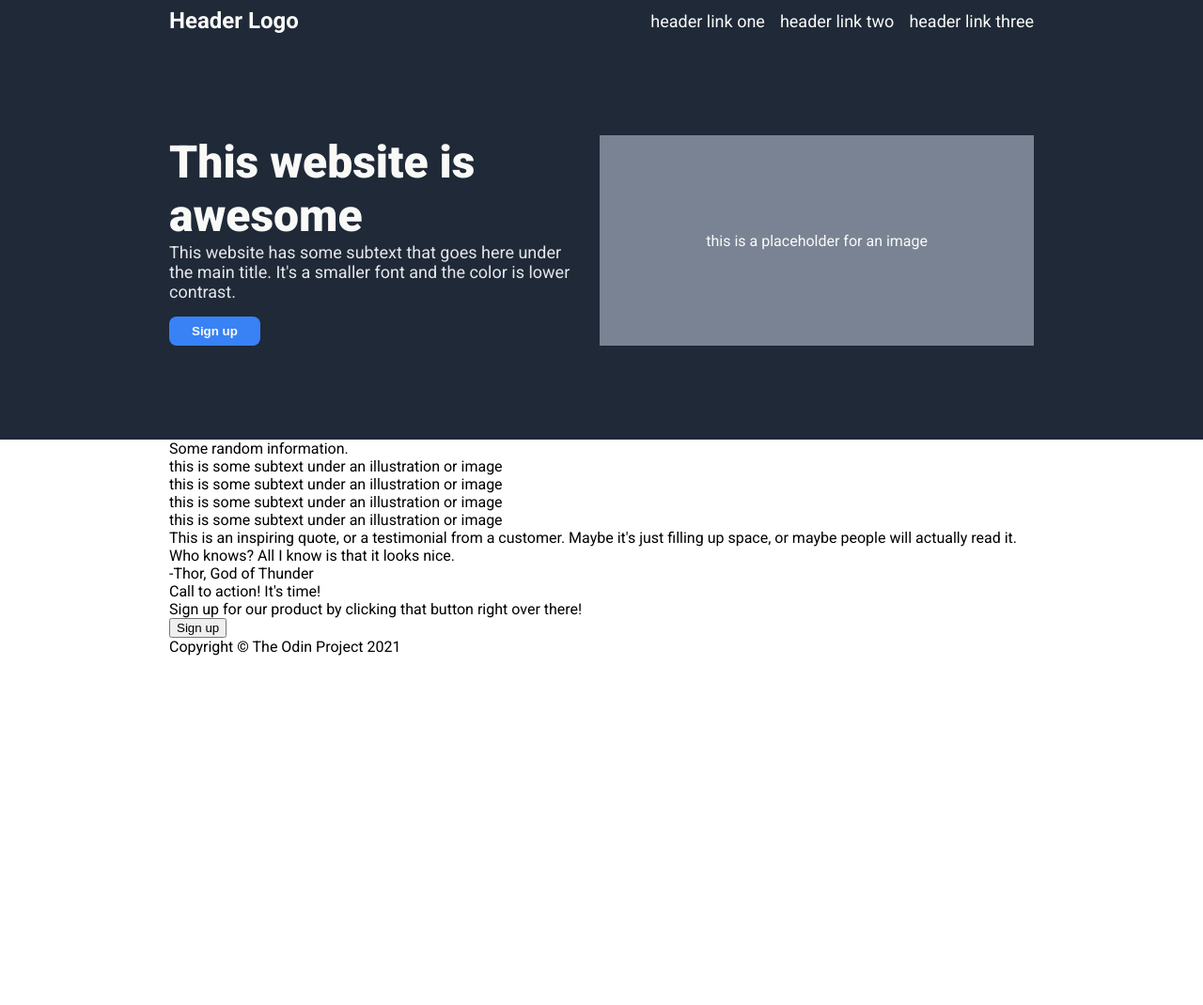
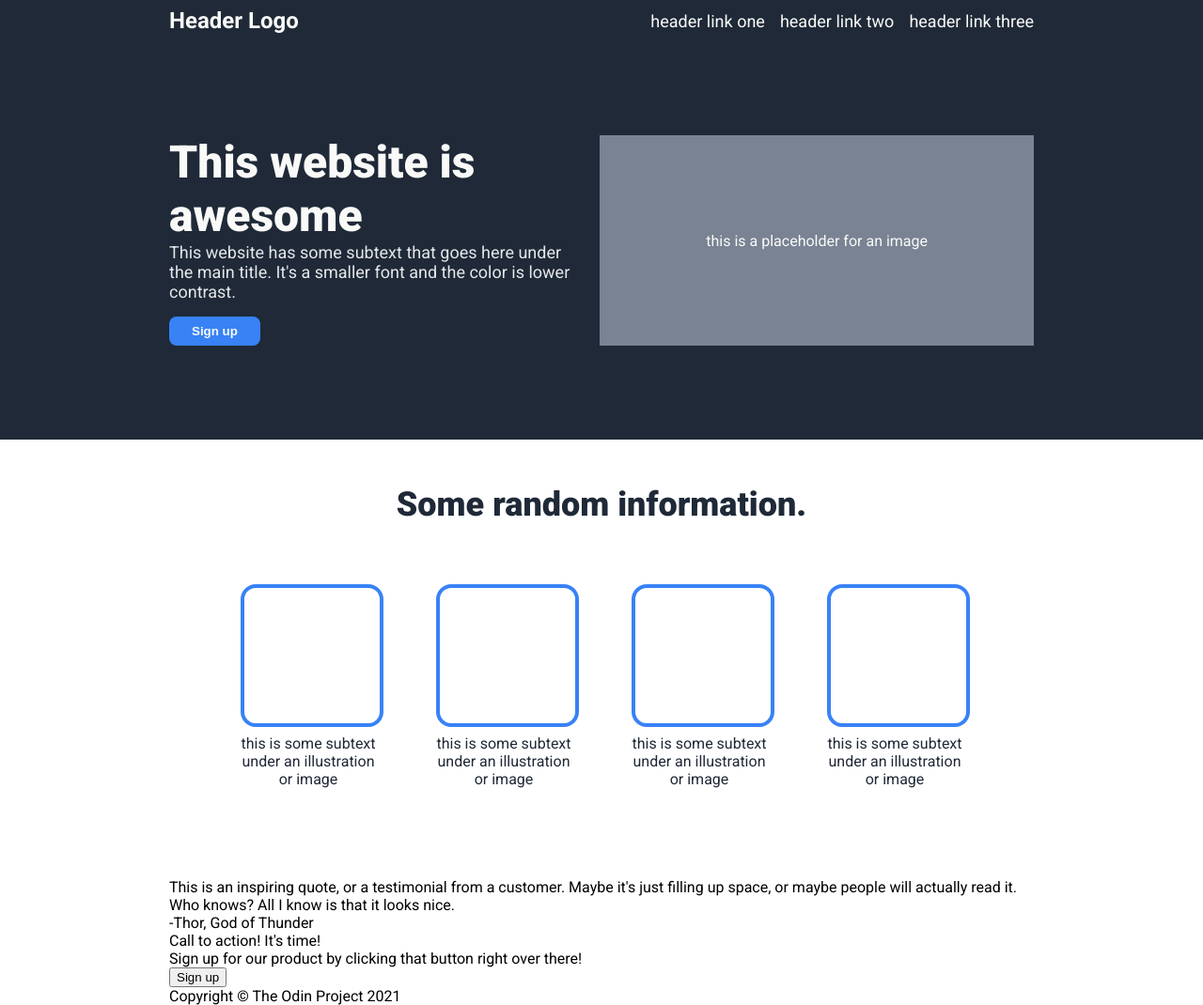
Before and after one commit to bafi-hng/odin-landing-page, a plain HTML site: page index.html in a window 1280 px wide. Shown: the whole page at 94% size. Before the commit the page ends 800 px from the top, so only its background shows below. Drawn offline with Linux system fonts and the light colour scheme.

Commit message:
Create rough style for second section

```diff
--- a/index.html
+++ b/index.html
@@ -31,15 +31,25 @@
             <div class="image">this is a placeholder for an image</div>
         </div>
         <div class="second-section">
-            <div>Some random information.</div>
+            <div class="info-header">Some random information.</div>
+            <div class="information">
+                <div class="info">
                     <div class="placeholder-box"></div>
                     <div class="placeholder-descript">this is some subtext under an illustration or image</div>
+                </div>
+                <div class="info">
                     <div class="placeholder-box"></div>
                     <div class="placeholder-descript">this is some subtext under an illustration or image</div>
+                </div>
+                <div class="info">
                     <div class="placeholder-box"></div>
                     <div class="placeholder-descript">this is some subtext under an illustration or image</div>
+                </div>
+                <div class="info">
                     <div class="placeholder-box"></div>
                     <div class="placeholder-descript">this is some subtext under an illustration or image</div>
+                </div>
+            </div>
         </div>
         <div class="third-section">
             <div class="quote">This is an inspiring quote, or a testimonial from a customer.
--- a/style.css
+++ b/style.css
@@ -89,3 +89,40 @@ a {
     border: 0;
     border-radius: 8px;
 }
+
+/* second section */
+
+.second-section {
+    text-align: center;
+    padding: 48px 400px 96px;
+}
+
+.information {
+    display: flex;
+    justify-content: center;
+    gap: 64px;
+}
+
+.info-header {
+    font-size: 36px;
+    font-weight: 900;
+    color: #1F2937;
+    margin-bottom: 64px;
+}
+
+.info {
+    max-width: 144px;
+}
+
+.placeholder-box {
+    width: 144px;
+    height: 144px;
+    border: 4px solid #3882f6;
+    flex-shrink: 0;
+    border-radius: 16px;
+    margin-bottom: 8px
+}
+
+.placeholder-descript {
+    color: #1F2937;
+}
```
Lines whose indentation alone changed are shown as unchanged.
